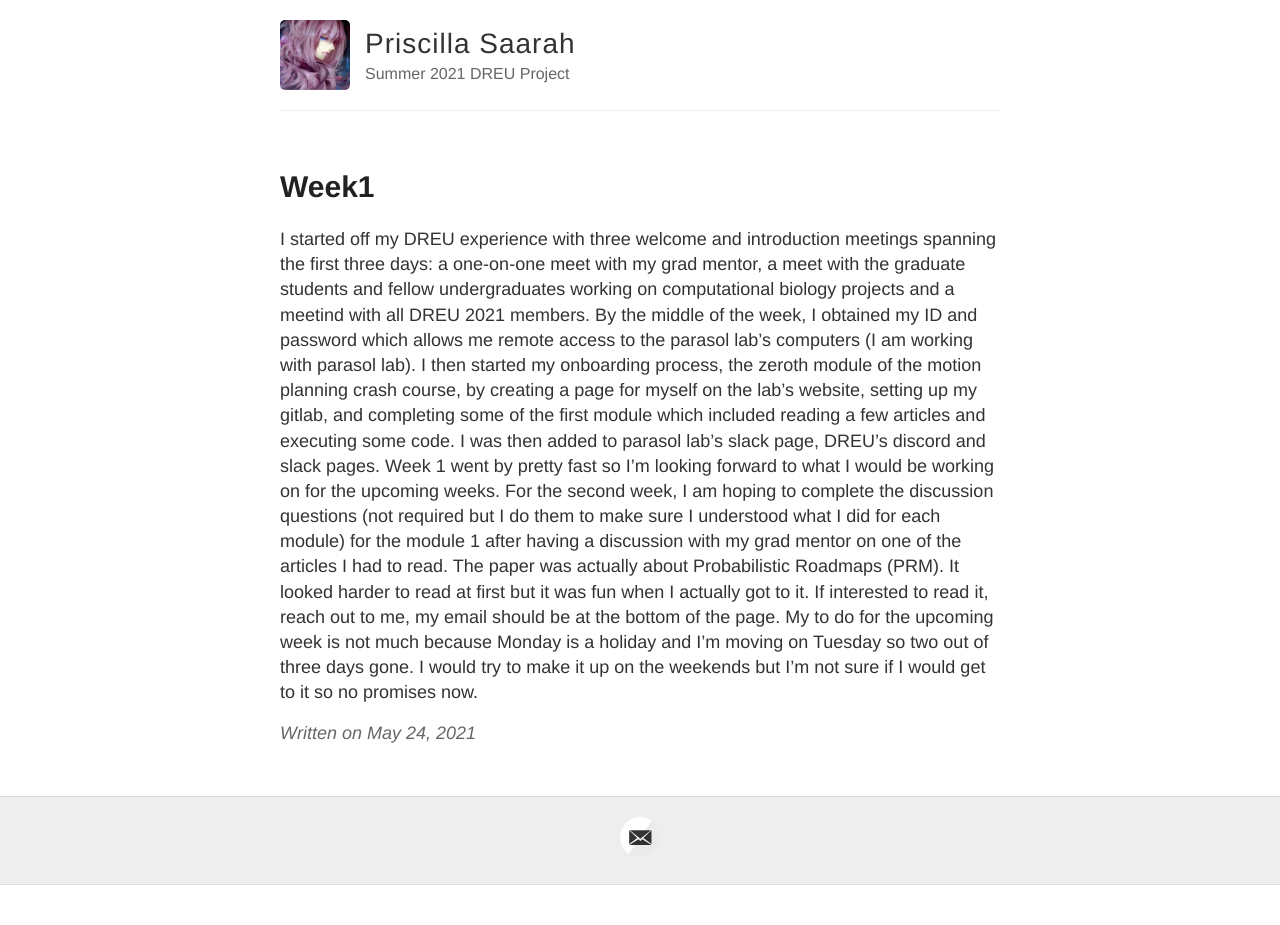
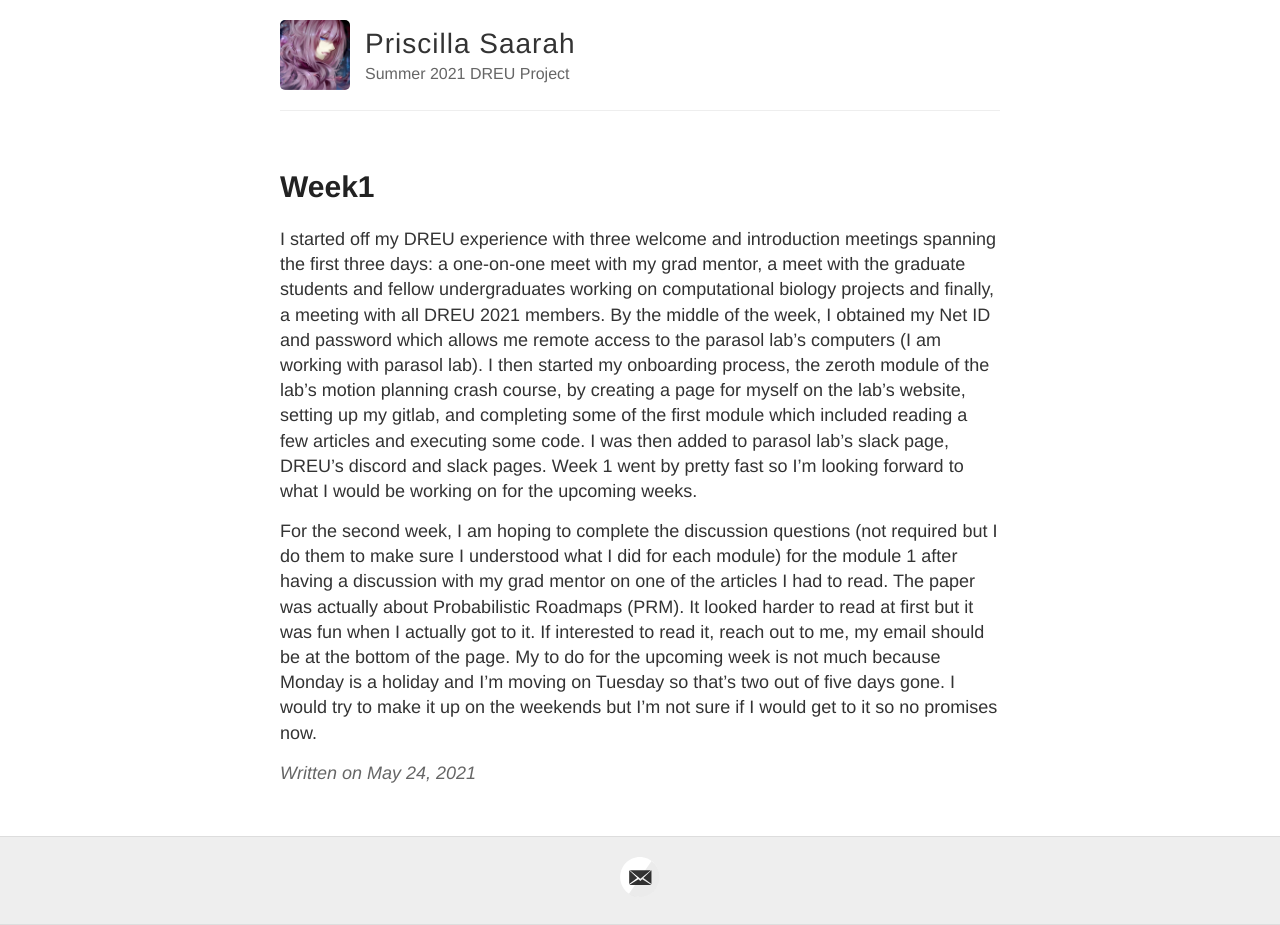
Before and after one commit to Ceella24/DREU21, a Jekyll site: the page built from _posts/2021-05-24-week1.md, in a window 1280 px wide. Built offline with Jekyll 4.4.1, drawn with Linux system fonts in a browser that asks for light colours; our own code applies the rules of GitHub Pages for plain Markdown files; before the commit the page ends 900 px from its top, so only the background shows below that.

Commit message:
Update 2021-05-24-week1.md

```diff
--- a/_posts/2021-05-24-week1.md
+++ b/_posts/2021-05-24-week1.md
@@ -1,7 +1,6 @@
 I started off my DREU experience with three welcome and introduction meetings spanning the first three days: a one-on-one meet with my grad mentor,
-a meet with the graduate students and fellow undergraduates working on computational biology projects and a meetind with all DREU 2021 members.
-By the middle of the week, I obtained my ID and password which allows me remote access to the parasol lab’s computers (I am working with parasol lab).
-I then started my onboarding process, the zeroth module of the motion planning crash course, by creating a page for myself on the lab’s website, setting up my gitlab,
-and completing some of the first module which included reading a few articles and executing some code.
-I was then added to parasol lab's slack page, DREU's discord and slack pages. Week 1 went by pretty fast so I'm looking forward to what I would be working on for the upcoming weeks.
-For the second week, I am hoping to complete the discussion questions (not required but I do them to make sure I understood what I did for each module) for the module 1 after having a discussion with my grad mentor on one of the articles I had to read. The paper was actually about Probabilistic Roadmaps (PRM). It looked harder to read at first but it was fun when I actually got to it. If interested to read it, reach out to me, my email should be at the bottom of the page. My to do for the upcoming week is not much because Monday is a holiday and I'm moving on Tuesday so two out of three days gone. I would try to make it up on the weekends but I'm not sure if I would get to it so no promises now.
+a meet with the graduate students and fellow undergraduates working on computational biology projects and finally, a meeting with all DREU 2021 members.
+By the middle of the week, I obtained my Net ID and password which allows me remote access to the parasol lab’s computers (I am working with parasol lab).
+I then started my onboarding process, the zeroth module of the lab's motion planning crash course, by creating a page for myself on the lab’s website, setting up my gitlab, and completing some of the first module which included reading a few articles and executing some code. I was then added to parasol lab's slack page, DREU's discord and slack pages. Week 1 went by pretty fast so I'm looking forward to what I would be working on for the upcoming weeks.
+
+For the second week, I am hoping to complete the discussion questions (not required but I do them to make sure I understood what I did for each module) for the module 1 after having a discussion with my grad mentor on one of the articles I had to read. The paper was actually about Probabilistic Roadmaps (PRM). It looked harder to read at first but it was fun when I actually got to it. If interested to read it, reach out to me, my email should be at the bottom of the page. My to do for the upcoming week is not much because Monday is a holiday and I'm moving on Tuesday so that's two out of five days gone. I would try to make it up on the weekends but I'm not sure if I would get to it so no promises now.
```
